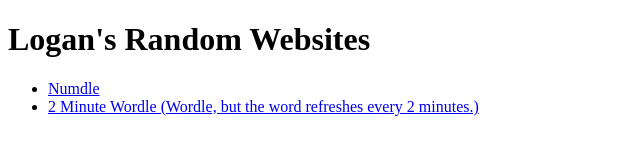
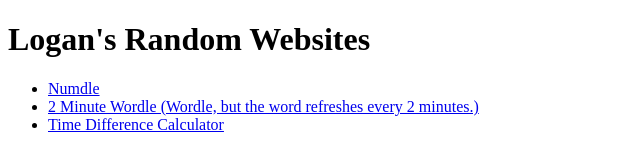
Before and after one commit to Crafterboy27-school/random-websites, a plain HTML site: page index.html in a window 1280 px wide. Shown: the whole page, without its empty margins (0-640 px from the left). Drawn offline with Linux system fonts and the light colour scheme.

Commit message:
Update index.html

```diff
--- a/index.html
+++ b/index.html
@@ -8,6 +8,7 @@
     <ul>
       <li><a href="https://numdle-xi.vercel.app">Numdle</a></li>
       <li><a href="https://2-m-w.vercel.app/">2 Minute Wordle (Wordle, but the word refreshes every 2 minutes.)</a></li>
+      <li><a href="https://crafterboy27-school.github.io/time-difference-calculator/">Time Difference Calculator</a></li>
     </ul>
   </body>
 </html>
```
